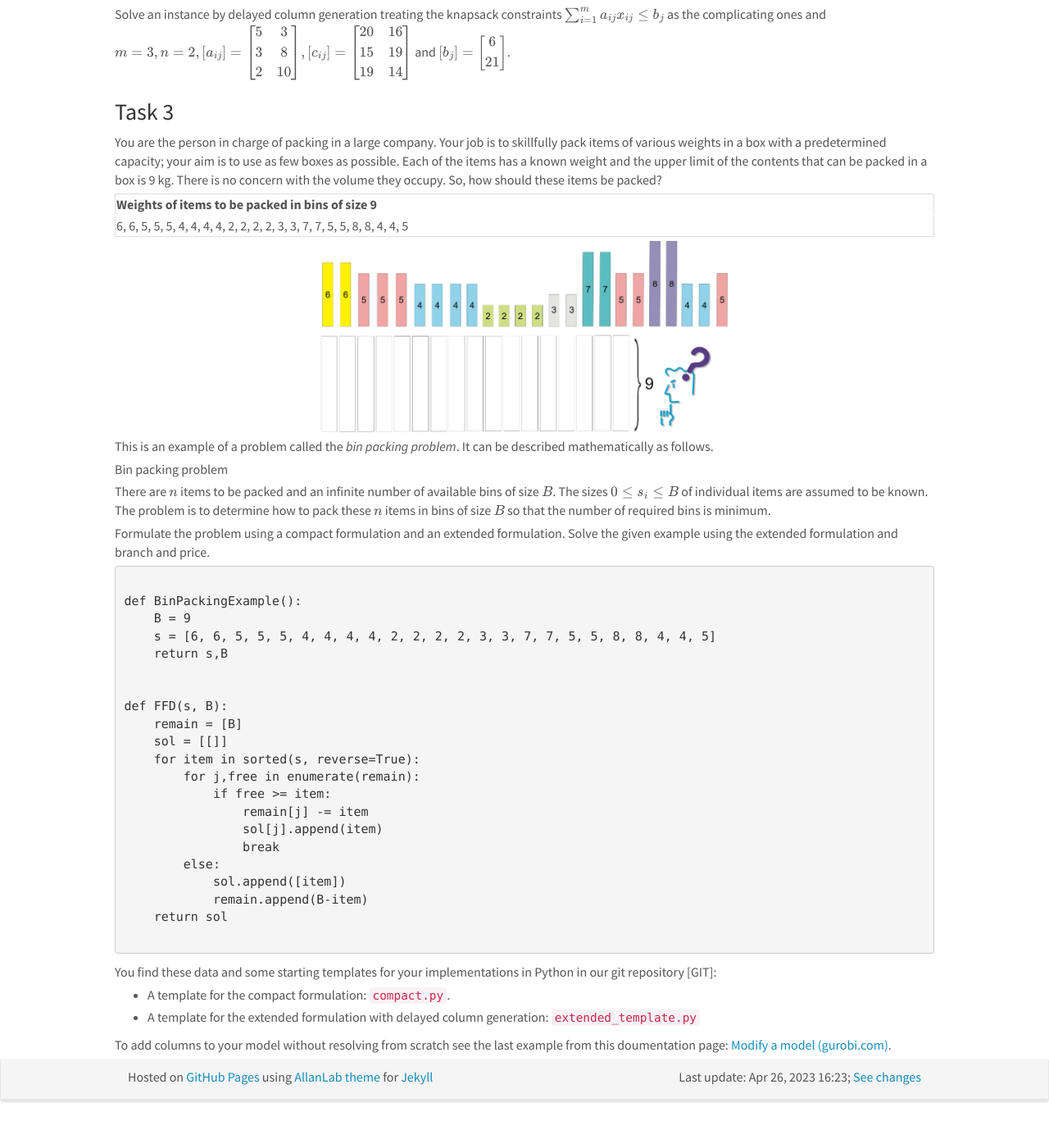
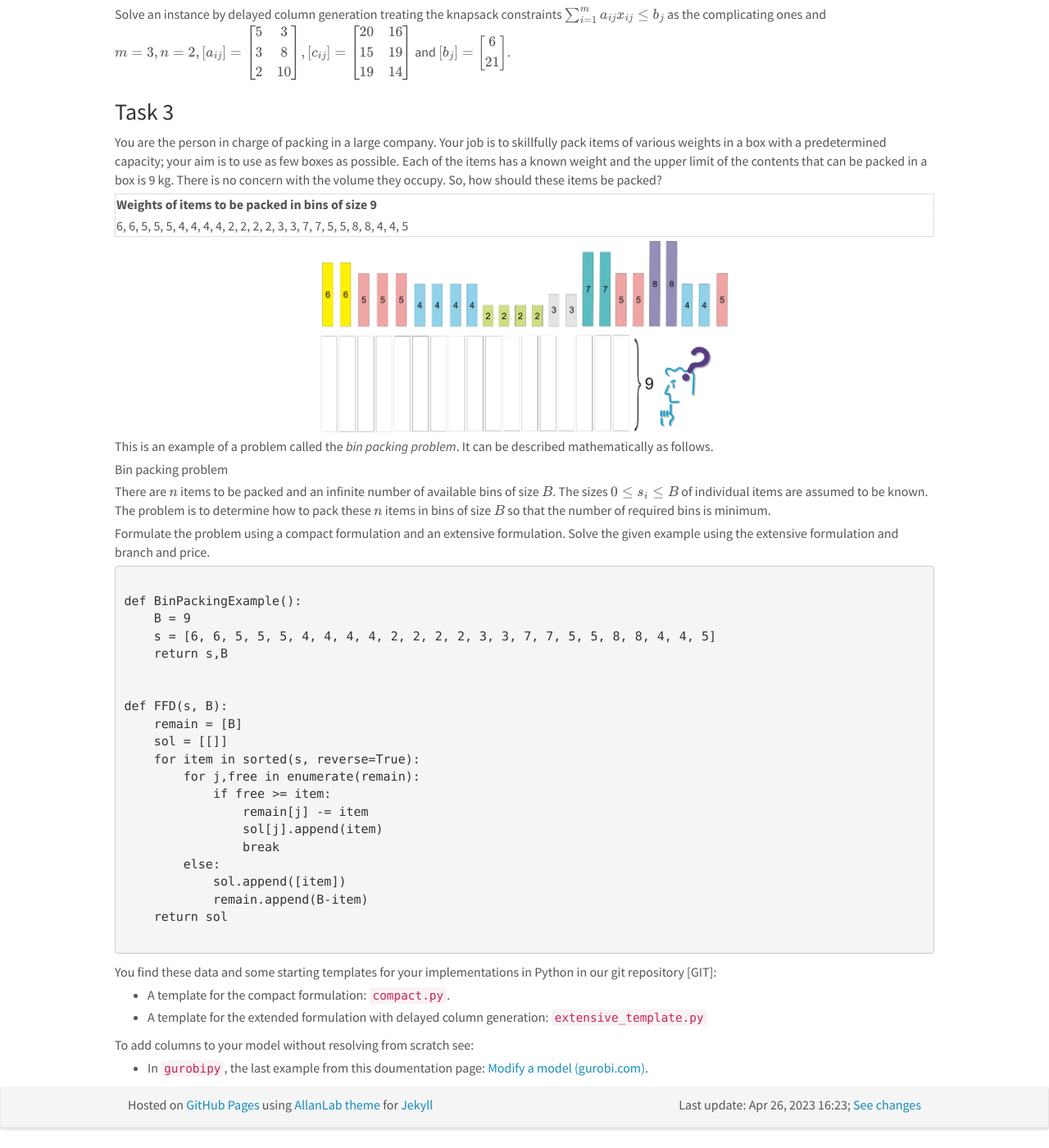
Before and after one commit to DM872/dm872.github.io, a Jekyll site: the page built from _sheets/delcolgen.md, in a window 1280 px wide and 1400 px high, scrolled down 743 px. Shown: the whole window at 82% size. Built offline with Jekyll 4.4.1, drawn with Linux system fonts in a browser that asks for light colours; nearby versions of some CDN libraries; formulas are drawn with MathJax 3; a script that is not in the unit is left out; comment, search, counter and statistics services are not loaded; before the commit the page ends 2109 px from its top, so only the background shows below that.

```diff
--- a/_sheets/delcolgen.md
+++ b/_sheets/delcolgen.md
@@ -72,8 +72,8 @@
 known. The problem is to determine how to pack these $n$ items in bins of
 size $B$ so that the number of required bins is minimum.
 
-Formulate the problem using a compact formulation and an extended
-formulation. Solve the given example using the extended formulation and
+Formulate the problem using a compact formulation and an extensive
+formulation. Solve the given example using the extensive formulation and
 branch and price.
 
 
@@ -109,10 +109,12 @@
 
 - A template for the compact formulation: `compact.py`.
 
-- A template for the extended formulation with delayed column generation: `extended_template.py`
+- A template for the extended formulation with delayed column generation: `extensive_template.py`
 
 
 
-To add columns to your model without resolving from scratch see the last
-example from this doumentation page:
+To add columns to your model without resolving from
+scratch see:
+
+- In `gurobipy`, the last example from this doumentation page:
 [Modify a model (gurobi.com)](https://www.gurobi.com/documentation/9.5/examples/modify_a_model.html).
```
